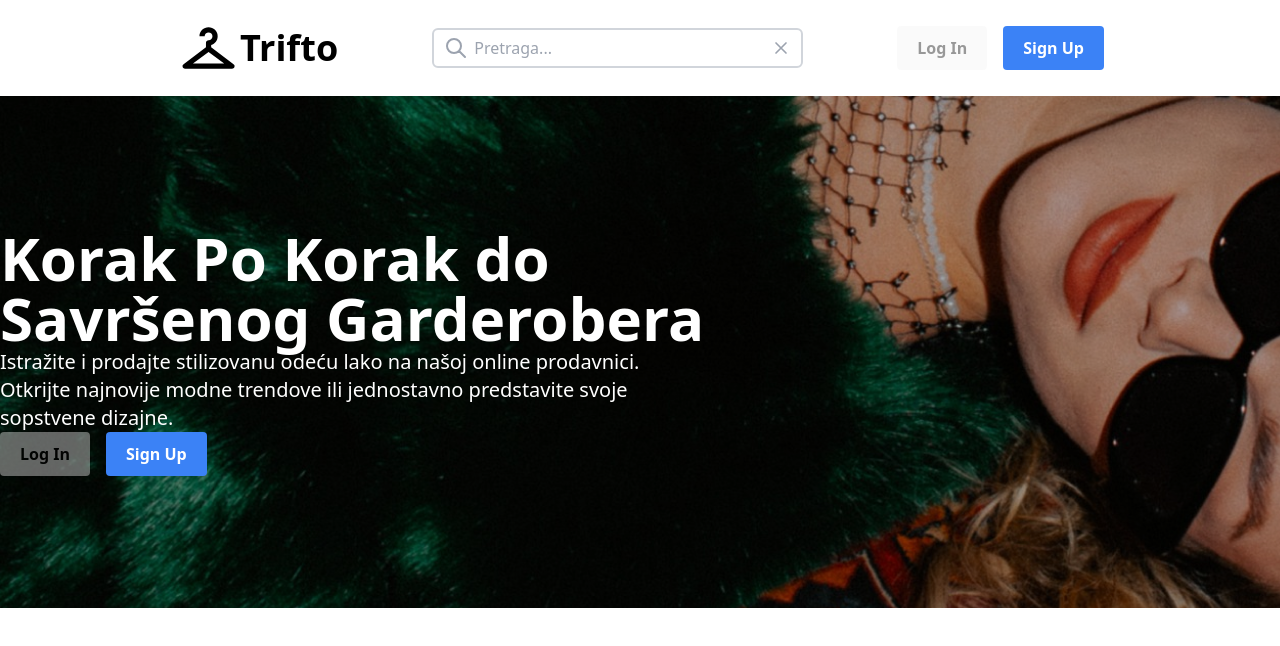
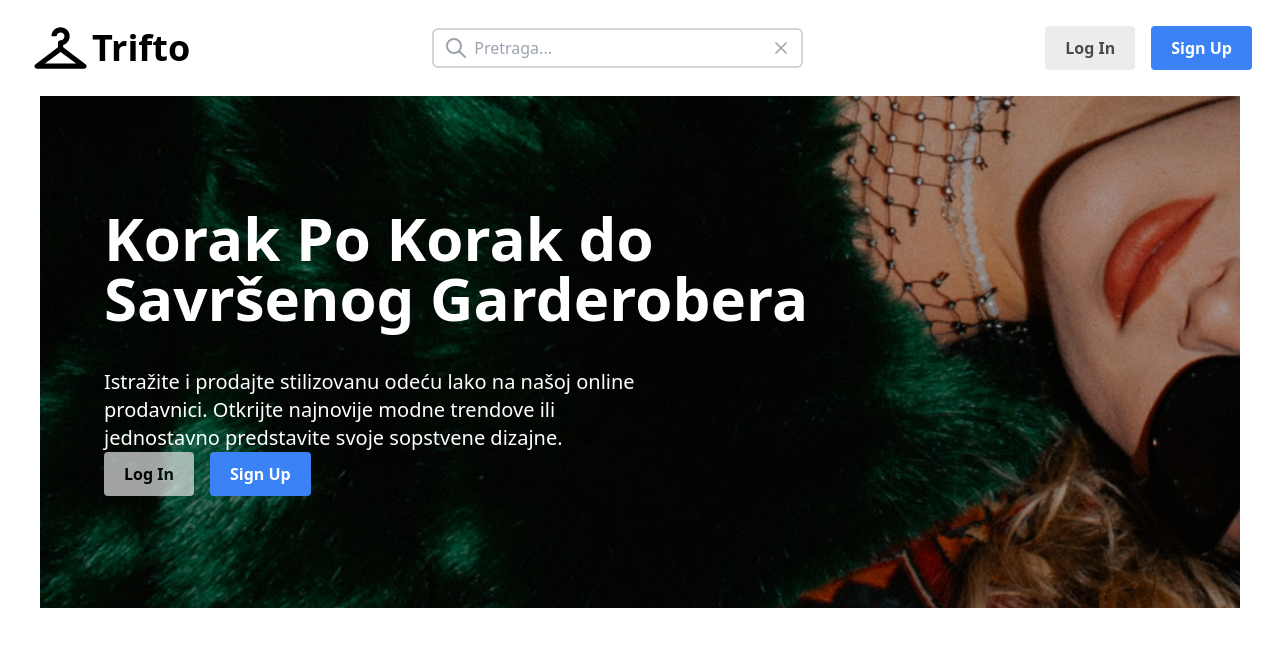
Before and after one commit to AttilaFeher/Trifto, a React (Vite) app: page /products in a window 1280 px wide. Shown: the top 646 px of the page. Built offline with nearby package versions, Linux system fonts and the light colour scheme.

Commit message:
added components

```diff
--- a/src/components/Button.tsx
+++ b/src/components/Button.tsx
@@ -4,7 +4,7 @@ const buttonStyles = {
   primary:
     'bg-blue-500 hover:bg-blue-700 text-white font-bold py-2.5 px-5 rounded  border-none', //Blue
   secondary:
-    'bg-neutral-100 opacity-40 hover:bg-neutral-500 text-black hover:text-black font-bold py-2.5 px-5 rounded border-none  hover:border-2', //White
+    'bg-neutral-200 opacity-70 hover:bg-neutral-500 text-black hover:text-black font-bold py-2.5 px-5 rounded border-none  hover:border-2', //White
 };
 
 type ButtonType = {
@@ -16,7 +16,11 @@ type ButtonType = {
 
 function Button({ variation, onClick, type, children }: ButtonType) {
   return (
-    <button className={buttonStyles[variation]} onClick={onClick} type={type}>
+    <button
+      className={`${buttonStyles[variation]}`}
+      onClick={onClick}
+      type={type}
+    >
       {children}
     </button>
   );
--- a/src/components/Header.tsx
+++ b/src/components/Header.tsx
@@ -9,30 +9,34 @@ import Logout from '../features/authentication/Logout';
 import { FaRegUserCircle } from 'react-icons/fa';
 import { BsFillHeartFill } from 'react-icons/bs';
 import { FaAngleDown } from 'react-icons/fa';
-import { MdMail } from 'react-icons/md';
+import { MdCreateNewFolder, MdMail } from 'react-icons/md';
 
 function Header() {
   const { isAuthenticated } = useUser();
 
   return (
-    <>
-      <header className="mx-[160px] flex h-24 items-center justify-between  px-4">
+    <header className="mx-3 flex h-24 items-center justify-between  px-4">
       <Logo />
       <SearchBar />
       {isAuthenticated ? (
         <div className="flex flex-row items-center gap-4">
-            <Button variation="primary">Postavite oglas</Button>
-            <BsFillHeartFill className="h-[28px] w-[28px] cursor-pointer hover:text-red-500" />
+          <Link to="chats">
             <MdMail className="h-[34px] w-[34px] cursor-pointer hover:text-green-300" />
+          </Link>
+          {/* <BsFillHeartFill className="h-[28px] w-[28px] cursor-pointer hover:text-red-500" /> */}
+          <Link to="products/new">
+            {/* <Button variation="primary">Postavite oglas</Button> */}
+            <MdCreateNewFolder className="h-[34px] w-[34px] cursor-pointer hover:text-green-300" />
+          </Link>
 
-            <div
+          {/* <div
               className="flex cursor-pointer items-center gap-0"
               id="#hover-container "
             >
               <FaRegUserCircle className="h-[32px] w-[32px] " />
               <FaAngleDown className="h-[16px] w-[16px]" />
-            </div>
-            <Logout></Logout>
+            </div> */}
+          <Logout />
         </div>
       ) : (
         <ButtonGroup>
@@ -45,7 +49,6 @@ function Header() {
         </ButtonGroup>
       )}
     </header>
-    </>
   );
 }
 
--- /dev/null
+++ b/src/components/Heading.tsx
@@ -0,0 +1,21 @@
+import { ReactNode } from 'react';
+
+type HeadingType = {
+  type: 'h1' | 'h2';
+  className: string;
+  children: ReactNode;
+};
+
+function Heading({ type, children, className = '' }: HeadingType) {
+  console.log(className);
+  if (type === 'h1')
+    return (
+      <h1 className={`text-3.2xl  text-6xl font-bold ${className}`}>
+        {children}
+      </h1>
+    );
+  if (type === 'h2')
+    return <h2 className={`text-4xl font-bold ${className}`}>{children}</h2>;
+}
+
+export default Heading;
--- a/src/components/Hero.tsx
+++ b/src/components/Hero.tsx
@@ -2,38 +2,44 @@ import { Link } from 'react-router-dom';
 import Button from './Button';
 import ButtonGroup from './ButtonGroup';
 import { useUser } from '../features/authentication/useUser';
+import Heading from './Heading';
 
 function Hero() {
   const { isAuthenticated } = useUser();
   return (
-    <div className="backgroundHero">
+    <div
+      className="flex h-[32rem] items-center"
+      style={{ backgroundImage: "url('../src/assets/HeroImage.png')" }}
+    >
       <div className="mx-auto flex max-w-[1280px] flex-col text-white">
-        <h1 className="text-6xl font-bold">
-          Korak Po Korak do<br></br> Savršenog Garderobera
-        </h1>
-        <p className="w-1/2 text-xl ">
+        <div className="px-16">
+          <Heading type="h1" className="pb-10">
+            Korak Po Korak do <br /> Savršenog Garderobera
+          </Heading>
+          <p className="w-1/2 text-xl">
             Istražite i prodajte stilizovanu odeću lako na našoj online
             prodavnici. Otkrijte najnovije modne trendove ili jednostavno
             predstavite svoje sopstvene dizajne.
           </p>
           <ButtonGroup>
             {isAuthenticated ? (
-            <Button variation="secondary">
+              <Button variation="primary">
                 <Link to="/chats">Contact</Link>
               </Button>
             ) : (
               <>
                 <Button variation="secondary">
-                <Link to="login">Log In</Link>
+                  <Link to="/login">Log In</Link>
                 </Button>
                 <Button variation="primary">
-                <Link to="signup">Sign Up</Link>
+                  <Link to="/signup">Sign Up</Link>
                 </Button>
               </>
             )}
           </ButtonGroup>
         </div>
       </div>
+    </div>
   );
 }
 export default Hero;
--- a/src/components/Logo.tsx
+++ b/src/components/Logo.tsx
@@ -1,11 +1,16 @@
 import { Link } from 'react-router-dom';
+import Heading from './Heading';
 
 function Logo() {
   return (
     <div className="flex items-center">
-      <Link to="/" className="flex items-center">
-        <img src="../src/assets/triftologo.svg" alt="" className="h-16" />
-        <h1 className="text-4xl font-bold">Trifto</h1>
+      <Link to="/products" className="flex items-center">
+        <img
+          src="../src/assets/triftologo.svg"
+          alt="Logo image"
+          className="h-16"
+        />
+        <Heading type="h2">Trifto</Heading>
       </Link>
     </div>
   );
--- a/src/components/Main.tsx
+++ b/src/components/Main.tsx
@@ -1,7 +1,7 @@
-import { ChildrenType } from "../types/reusableTypes";
+import { ChildrenType } from '../types/reusableTypes';
 
 function Main({ children }: ChildrenType) {
-  return <div>{children}</div>;
+  return <div className="mx-auto mb-64 px-10">{children}</div>;
 }
 
 export default Main;
--- a/src/features/authentication/Logout.tsx
+++ b/src/features/authentication/Logout.tsx
@@ -1,12 +1,12 @@
-import { useLogout } from "./useLogout";
-import Button from "../../components/Button";
+import { useLogout } from './useLogout';
+import Button from '../../components/Button';
 
 function Logout() {
   const { logout, isPending } = useLogout();
 
   return (
     <Button variation="primary" onClick={logout}>
-      {isPending ? "Loging out..." : "Log Out"}
+      {isPending ? 'Loging out...' : 'Log Out'}
     </Button>
   );
 }
--- a/src/index.css
+++ b/src/index.css
@@ -26,25 +26,11 @@
   -webkit-font-smoothing: antialiased;
   -moz-osx-font-smoothing: grayscale;
 }
-h1 {
-  font-size: 3.2em;
-  line-height: 1.1;
-}
-button {
-  padding: 10px 20px;
-  border: 1px solid black;
-}
-.backgroundHero {
-  background-image: url('../src/assets/HeroImage.png');
-  height: 512px;
-  display: flex;
-  margin: 0;
-  align-items: center;
-}
-.logout-button {
+
+/* .logout-button {
   display: none;
 }
 
 #hover-container:hover .logout-button {
   display: inline-block;
-}
+} */
```
Also changed, not shown: src/components/AppLayout.tsx (+4 -3 lines). Lines whose indentation alone changed are shown as unchanged.
